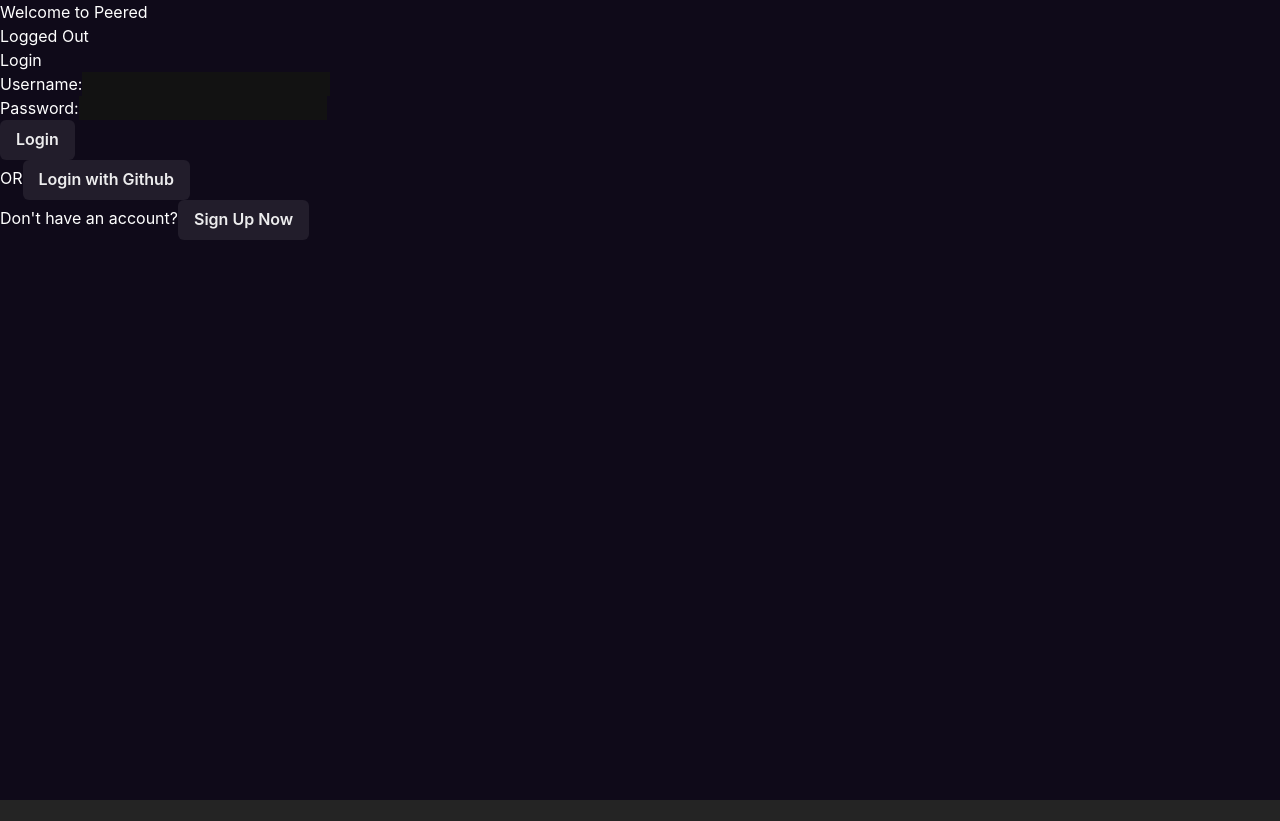
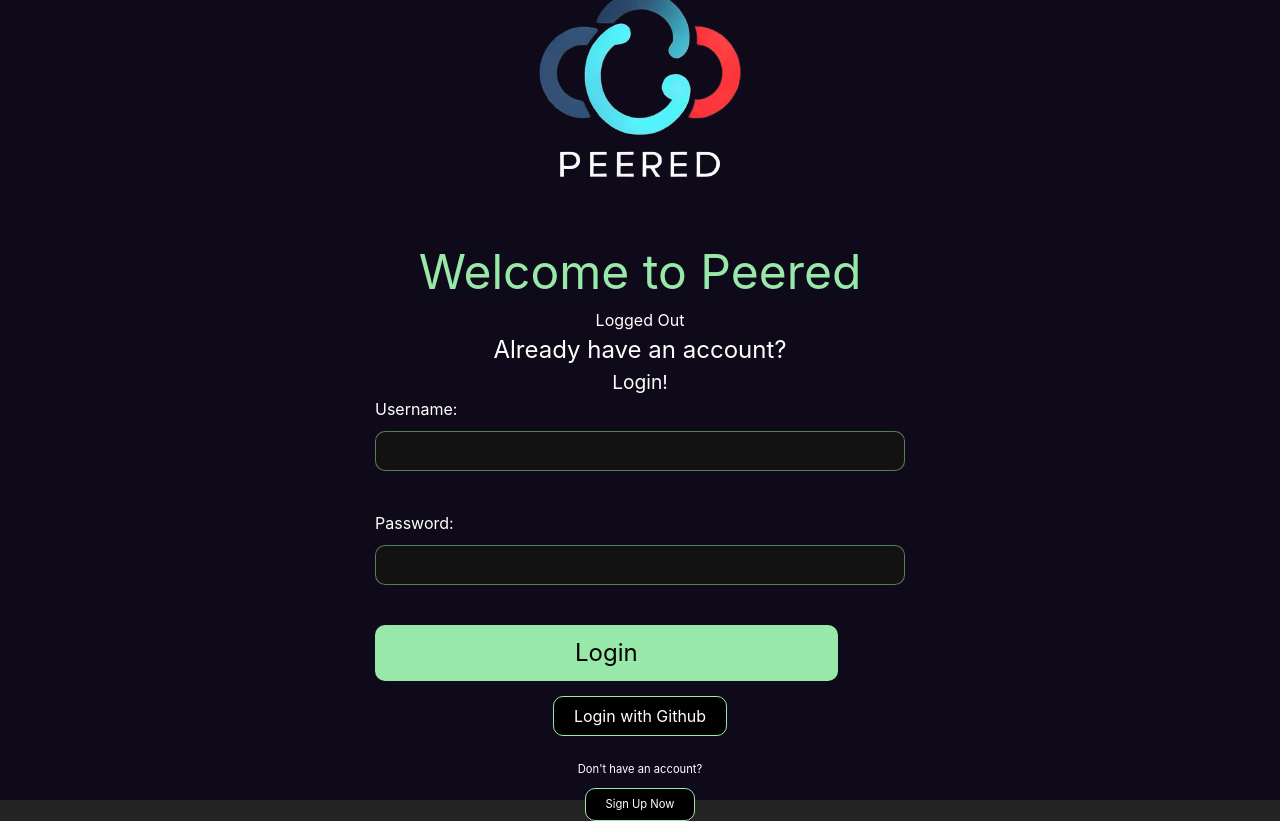
Before and after one commit to izuchukwumba/peered, a React (Vite) app in the folder frontend/: page /login in a window 1280 px wide. Before the commit the page ends 800 px from the top, so only its background shows below. Built offline with nearby package versions, Linux system fonts and the light colour scheme; no server answers.

Commit message:
Design of Login Page from scratch

```diff
--- /dev/null
+++ b/frontend/src/authentication/LoginPage.css
@@ -0,0 +1,60 @@
+#LoginPage {
+  width: 100vw;
+  height: 100vh;
+  display: flex;
+  flex-direction: column;
+  justify-content: center;
+  align-items: center;
+}
+#login-h1 {
+  font-size: 3rem;
+  margin-top: 3rem;
+  color: #97e8a9;
+}
+#login-h2 {
+  font-size: 1.5rem;
+}
+#login-h3 {
+  font-size: 1.2rem;
+}
+
+.login-btn {
+  background-color: #97e8a9;
+  width: fit-content;
+  padding: 10px 200px;
+  border-radius: 10px;
+  font-size: 1.5rem;
+  color: black;
+}
+
+input {
+  border: 1px solid rgba(151, 232, 169, 0.5);
+  padding: 7px 260px 7px 20px;
+  border-radius: 10px;
+  margin-bottom: 40px;
+  margin-top: 10px;
+}
+.github-btn {
+  background-color: black;
+  border: 1px solid #97e8a9;
+  width: fit-content;
+  padding: 7px 20px;
+  margin-top: 15px;
+  margin-bottom: 25px;
+  border-radius: 10px;
+}
+#signup-div {
+  display: flex;
+  flex-direction: column;
+  justify-content: center;
+  align-items: center;
+  font-size: 0.7rem;
+}
+.signup-btn {
+  background-color: black;
+  border: 1px solid #97e8a9;
+  width: fit-content;
+  padding: 7px 20px;
+  border-radius: 10px;
+  margin-top: 10px;
+}
--- a/frontend/src/authentication/LoginPage.jsx
+++ b/frontend/src/authentication/LoginPage.jsx
@@ -4,6 +4,8 @@ import Cookies from "js-cookie";
 import axios from "axios";
 import { useAuthenticatedContext } from "../contexts/authenticatedContext";
 import { useNavigate } from "react-router-dom";
+import "./LoginPage.css";
+import logo from "../../assets/logo.png";
 
 function LoginPage() {
   const [username, setUsername] = useState("");
@@ -65,12 +67,14 @@ function LoginPage() {
   };
   return (
     <div id="LoginPage">
-      <h1>Welcome to Peered</h1>
+      <img src={logo} alt="peered-logo" />
+      <h1 id="login-h1">Welcome to Peered</h1>
       {!isUserAuthenticated && <div>Logged Out</div>}
-      <h2>Login</h2>
+      <h2 id="login-h2">Already have an account?</h2>
+      <h3 id="login-h3">Login!</h3>
       <form onSubmit={handleLogin}>
         <div>
-          <label>Username:</label>
+          <div>Username:</div>
           <input
             type="text"
             value={username}
@@ -79,7 +83,7 @@ function LoginPage() {
           />
         </div>
         <div>
-          <label>Password:</label>
+          <div>Password:</div>
           <input
             type="password"
             value={password}
@@ -88,18 +92,22 @@ function LoginPage() {
           />
         </div>
 
-        <Button type="submit" className="btn">
+        <div type="submit" className="btn login-btn">
           Login
-        </Button>
+        </div>
       </form>
-      OR
-      <Button className="btn" onClick={handleLoginWithGithub}>
+
+      <div className="btn github-btn" onClick={handleLoginWithGithub}>
         Login with Github
-      </Button>
-      <Box>
-        Don't have an account?
-        <Button onClick={() => navigate("/signup`")}>Sign Up Now</Button>
-      </Box>
+      </div>
+      <div>
+        <div id="signup-div">
+          Don't have an account?
+          <div className="btn signup-btn" onClick={() => navigate("/signup`")}>
+            Sign Up Now
+          </div>
+        </div>
+      </div>
       {error && <p style={{ color: "red" }}>{error}</p>}
     </div>
   );
```
